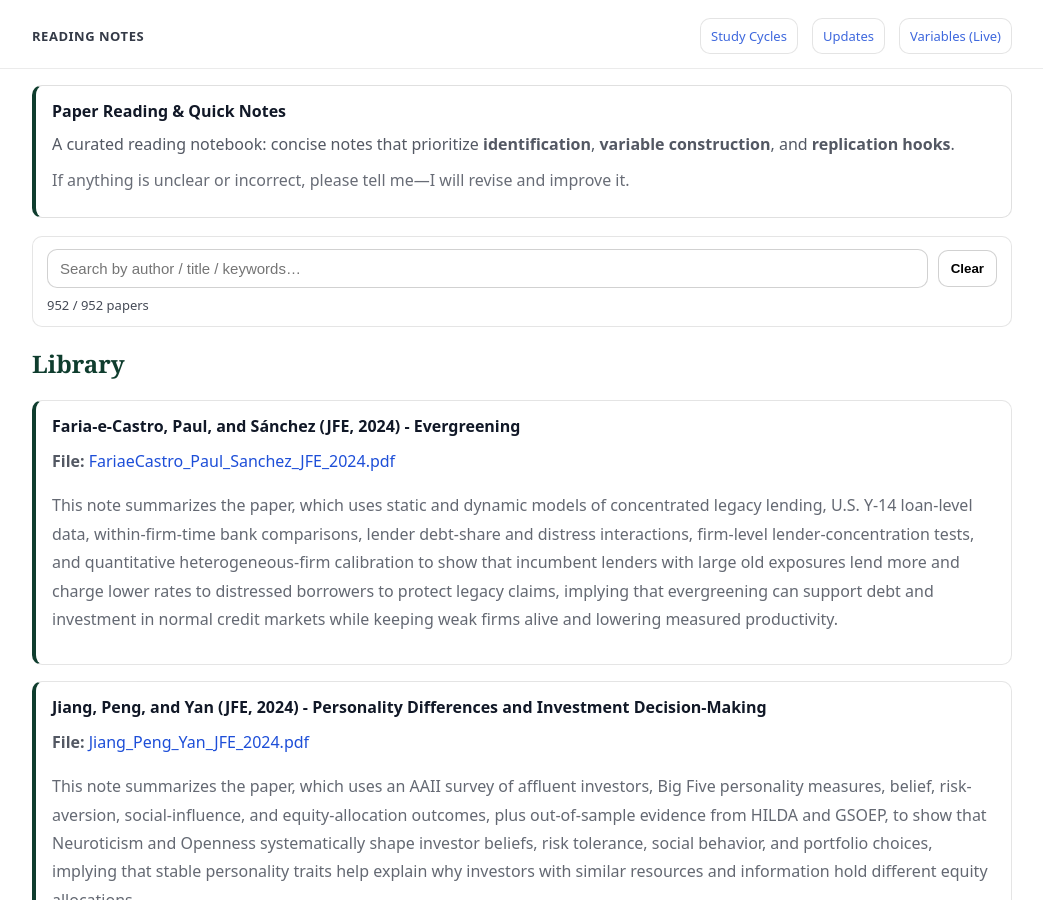
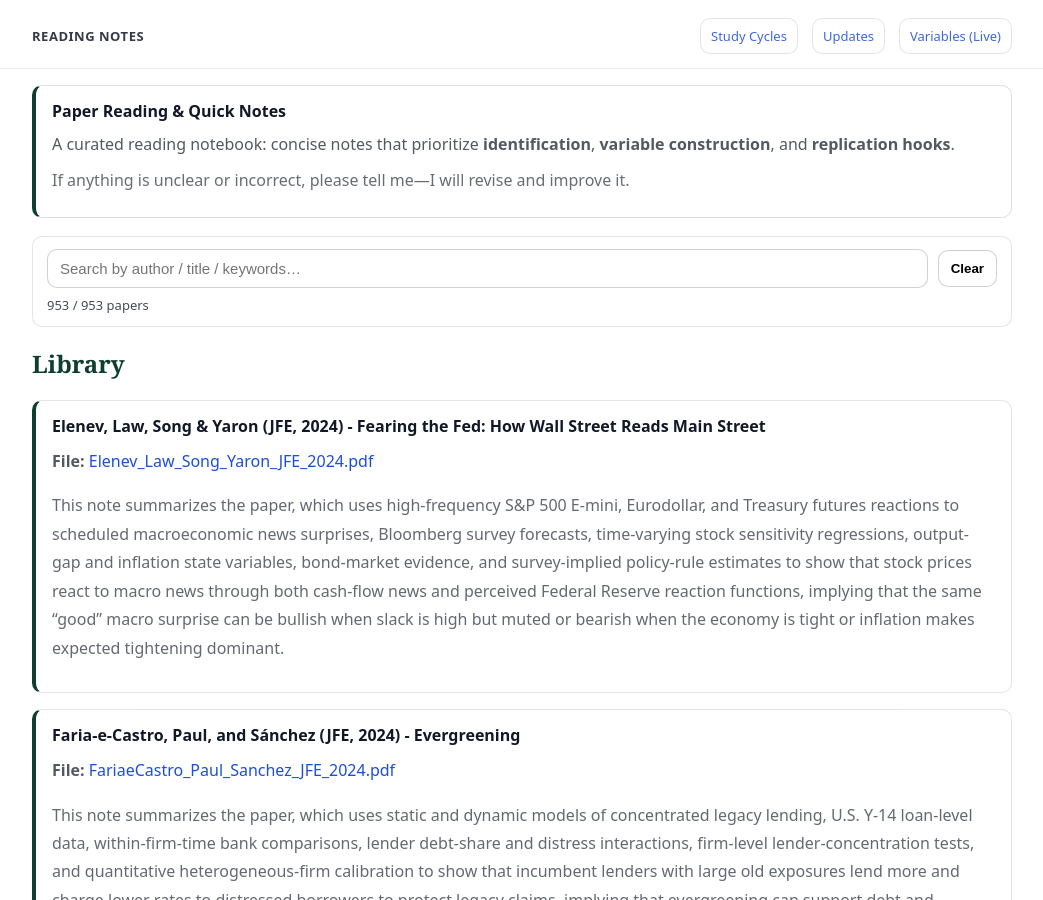
Before and after one commit to yaxinzn/study-archive, a Jekyll site: the page built from reading/index.md, in a window 1280 px wide and 900 px high. Shown: the whole window, without its empty margins (118-1161 px from the left). Built offline with Jekyll 4.4.1, drawn with Linux system fonts in a browser that asks for light colours.

Commit message:
Reading: add/update Elenev_Law_Song_Yaron_JFE_2024.pdf

```diff
--- a/_data/reading.yml
+++ b/_data/reading.yml
@@ -1,3 +1,7 @@
+- title: "Elenev, Law, Song & Yaron (JFE, 2024) - Fearing the Fed: How Wall Street Reads Main Street"
+  file: "Elenev_Law_Song_Yaron_JFE_2024.pdf"
+  desc: "This note summarizes the paper, which uses high-frequency S&P 500 E-mini, Eurodollar, and Treasury futures reactions to scheduled macroeconomic news surprises, Bloomberg survey forecasts, time-varying stock sensitivity regressions, output-gap and inflation state variables, bond-market evidence, and survey-implied policy-rule estimates to show that stock prices react to macro news through both cash-flow news and perceived Federal Reserve reaction functions, implying that the same “good” macro surprise can be bullish when slack is high but muted or bearish when the economy is tight or inflation makes expected tightening dominant."
+
 - title: "Faria-e-Castro, Paul, and Sánchez (JFE, 2024) - Evergreening"
   file: "FariaeCastro_Paul_Sanchez_JFE_2024.pdf"
   desc: "This note summarizes the paper, which uses static and dynamic models of concentrated legacy lending, U.S. Y-14 loan-level data, within-firm-time bank comparisons, lender debt-share and distress interactions, firm-level lender-concentration tests, and quantitative heterogeneous-firm calibration to show that incumbent lenders with large old exposures lend more and charge lower rates to distressed borrowers to protect legacy claims, implying that evergreening can support debt and investment in normal credit markets while keeping weak firms alive and lowering measured productivity."
```
Also changed, not shown: 1 other file.
